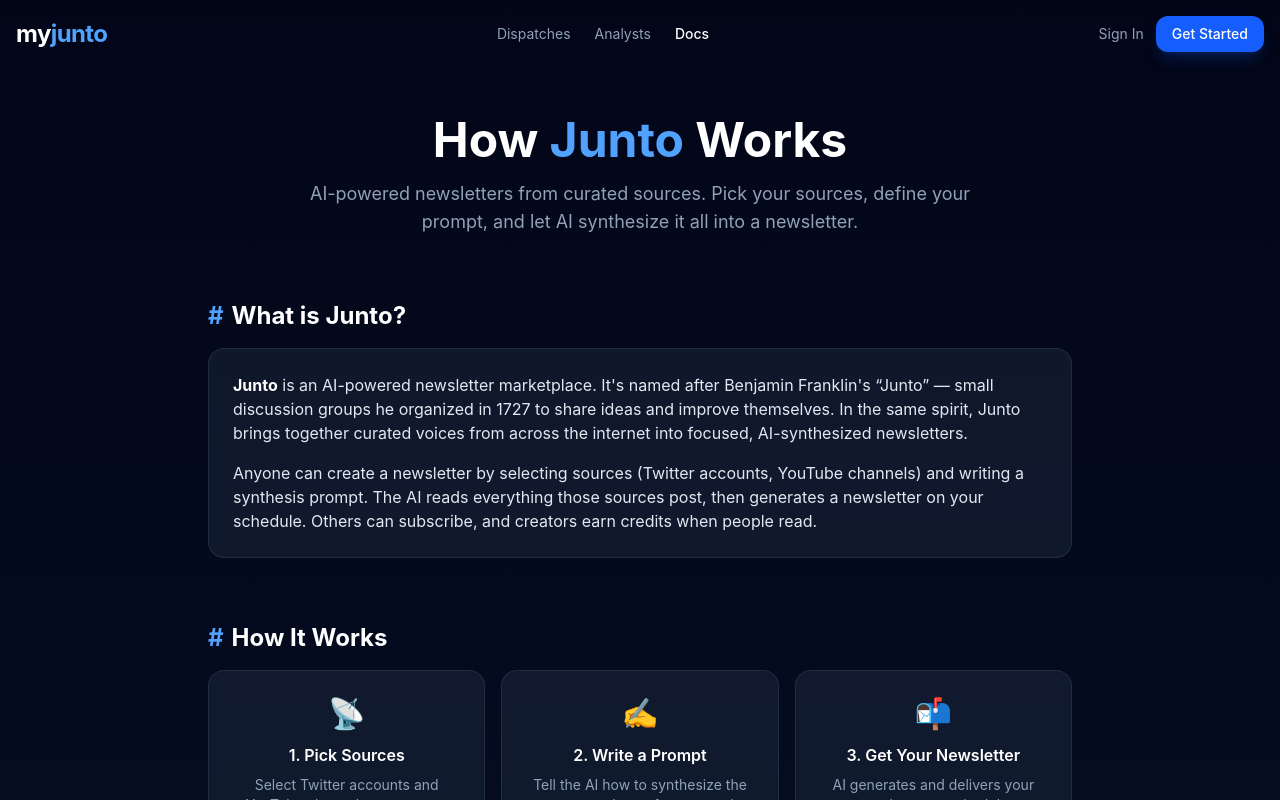
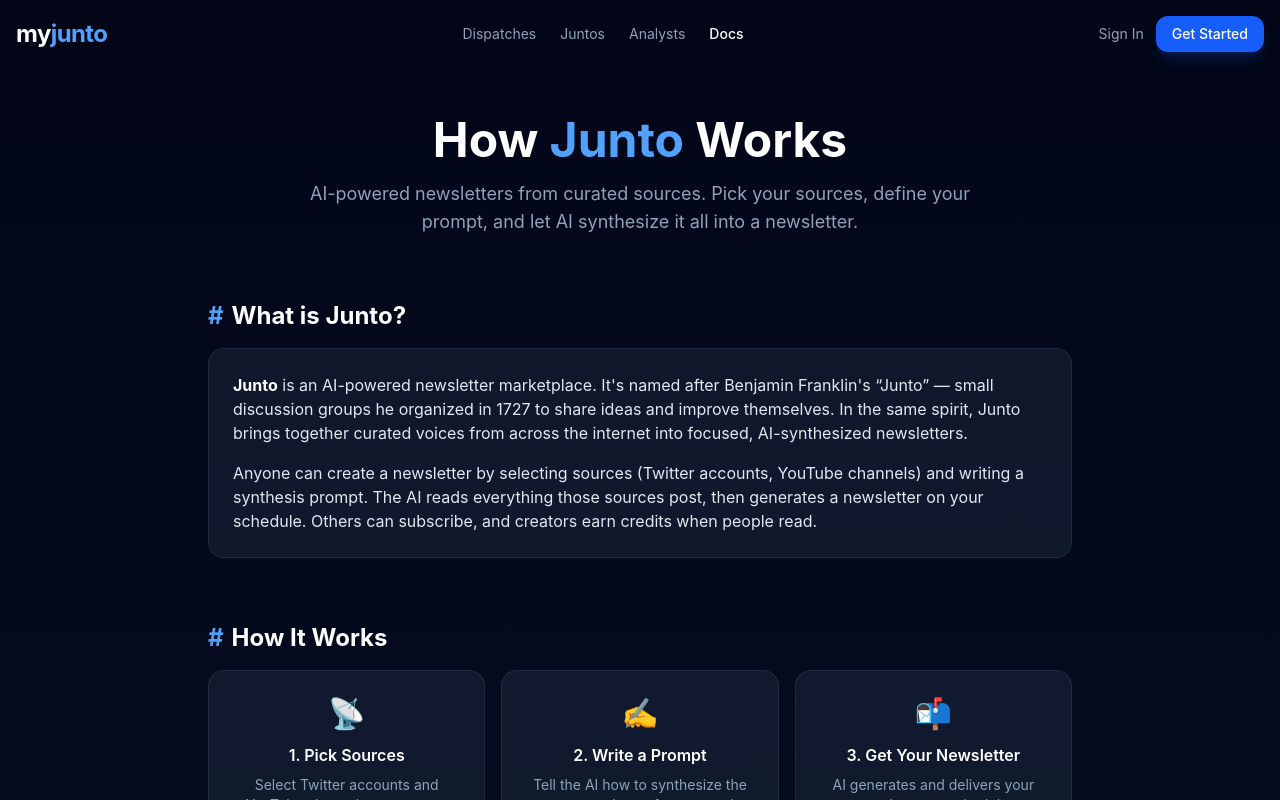
Before and after one commit to jon-tompkins/junto, a Next.js app: page /docs in a window 1280 px wide. Shown: the top 800 px of the page. Built offline with nearby package versions, Linux system fonts and the light colour scheme; no server answers.

Commit message:
Add Juntos to nav — link to /junto/new in main nav and account dropdown

```diff
--- a/src/components/top-nav.tsx
+++ b/src/components/top-nav.tsx
@@ -51,6 +51,9 @@
       <div className="hidden md:flex items-center gap-6">
         <Link href="/explore" className={navLinkClass('/explore')}>
           Dispatches
+        </Link>
+        <Link href="/junto/new" className={navLinkClass('/junto')}>
+          Juntos
         </Link>
         <Link href="/sources" className={navLinkClass('/sources')}>
           Analysts
@@ -125,6 +128,13 @@
                       History
                     </Link>
                     <Link
+                      href="/junto/new"
+                      onClick={() => setMenuOpen(false)}
+                      className="block px-3 py-2 text-sm text-slate-300 hover:text-white hover:bg-slate-700/50 transition"
+                    >
+                      My Juntos
+                    </Link>
+                    <Link
                       href="/create"
                       onClick={() => setMenuOpen(false)}
                       className="block px-3 py-2 text-sm text-slate-300 hover:text-white hover:bg-slate-700/50 transition"
```
